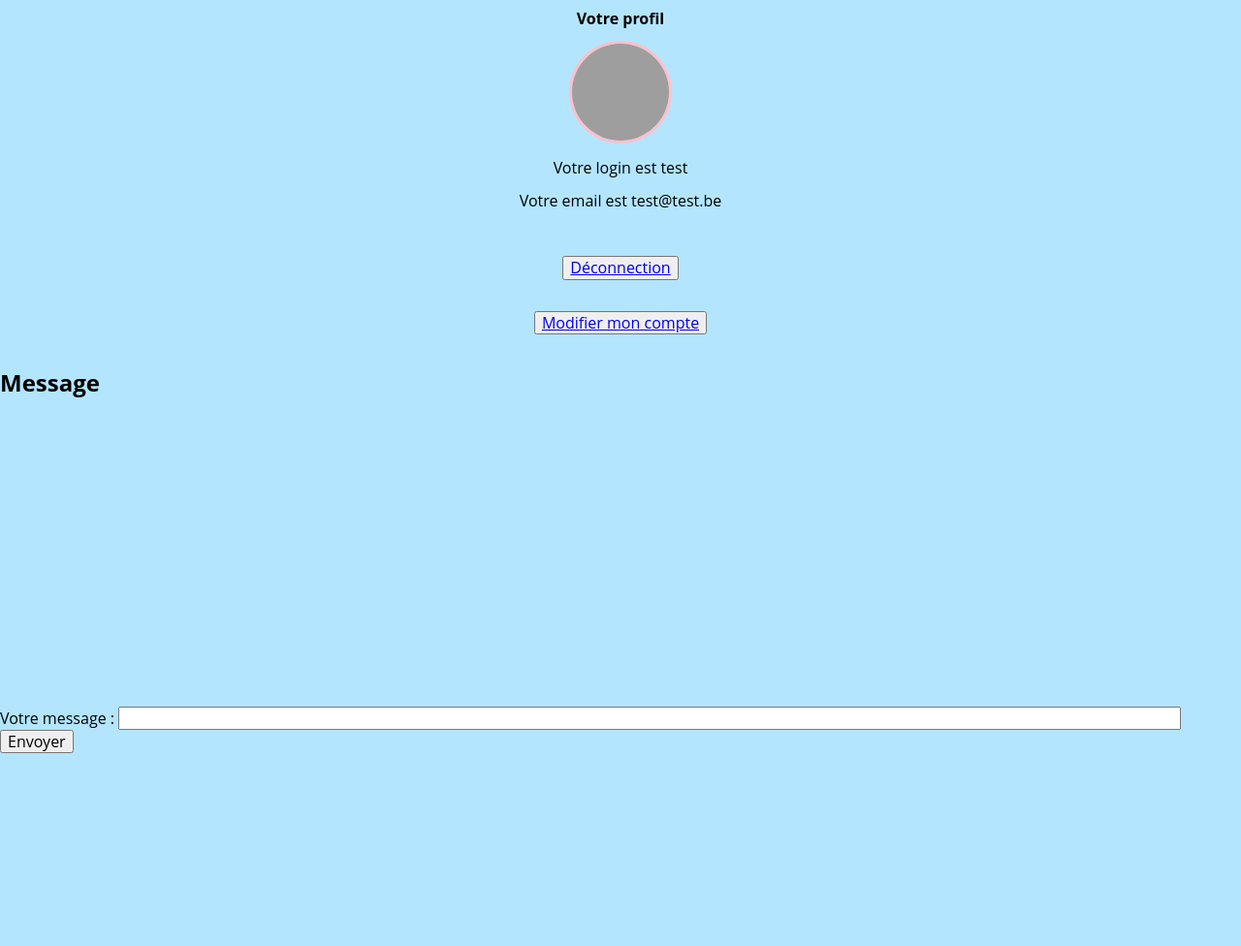
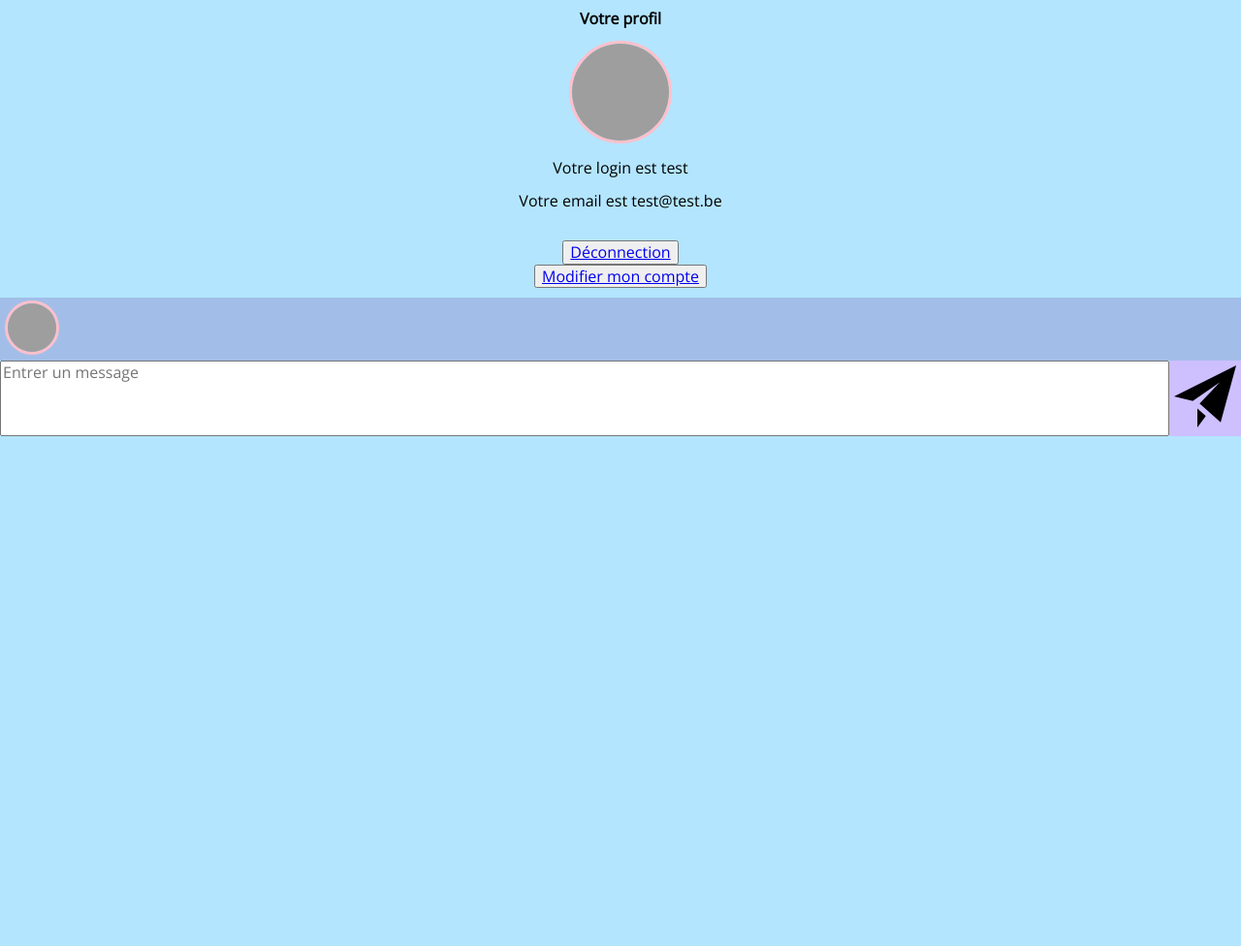
Before and after one commit to BacqEstelle/projet-chatbox-groupe, a PHP site: page / in a window 1280 px wide. Shown: the top 976 px of the page at 97% size. After the commit the page ends 450 px from the top, so only its background shows below. Run offline with PHP 8.4, Linux system fonts and the light colour scheme; a user stored in the database is signed in; data comes from the database, SQL or seed files in the repository; data that the repository does not hold is empty; grey boxes are pictures that could not be loaded.

Commit message:
before merge estelle

```diff
--- a/assets/css/chatbox.css
+++ b/assets/css/chatbox.css
@@ -83,4 +83,30 @@
       -ms-flex-align: center;
           align-items: center;
 }
+
+#chatbox .text {
+  width: 100%;
+}
+
+#chatbox .text .add {
+  display: -webkit-box;
+  display: -ms-flexbox;
+  display: flex;
+  -webkit-box-pack: justify;
+      -ms-flex-pack: justify;
+          justify-content: space-between;
+}
+
+#chatbox .text .add textarea {
+  width: 100%;
+  resize: none;
+}
+
+#chatbox .text .add button {
+  padding: 5px;
+  border: none;
+  -webkit-box-sizing: border-box;
+          box-sizing: border-box;
+  background-color: #CEBFFF;
+}
 /*# sourceMappingURL=chatbox.css.map */
--- a/assets/css/style.css
+++ b/assets/css/style.css
@@ -1,5 +1,4 @@
 .animation {
-    opacity: 0;
   position: absolute;
   z-index: 10;
   -webkit-transform: translateY(-150%);
@@ -9,11 +8,10 @@
 .animation .animationClick {
   background-image: url(../img/etoile.gif);
   background-size: 60%;
+  background-position: 50% 50%;
   background-repeat: no-repeat;
   width: 30vw;
   height: 40vh;
   z-index: 10;
 }
-
-
 /*# sourceMappingURL=style.css.map */
--- a/assets/inc/message.php
+++ b/assets/inc/message.php
@@ -5,8 +5,7 @@
 function sendMessage(){
             // formatage en html et creation des divers éléments du formulaire
             echo '<form class="add" action="index.php" method="post">';
-            echo '<p>Message : <input type="textarea" name="messageToSend"></p>';
-
+            echo '<textarea type="textarea" name="messageToSend"></textarea>';
             echo '<button type="submit" name="addMessage" value="addMessage">Envoyer</button>';
             echo '</form>';
 
--- a/assets/inc/sendmessage.php
+++ b/assets/inc/sendmessage.php
@@ -5,8 +5,8 @@
 function sendMessage(){
             // formatage en html et creation des divers éléments du formulaire
             echo '<form class="add" action="index.php" method="post">';
-            echo 'Votre message : <input type="textarea" name="messageToSend" style="width:85%;" >';
-            echo '<button type="submit" name="addMessage" value="addMessage">Envoyer</button>';
+            echo    '<textarea placeholder="Entrer un message" name="messageToSend"></textarea>';
+            echo    '<button type="submit" name="addMessage" value="addMessage"><img src="assets/img/icone.png"></button>';
             echo '</form>';
 
         try
@@ -52,5 +52,5 @@
     if (isset($_SESSION['login']) && isset($_SESSION['pwd'])) {
         sendMessage();
         }else{
-            echo "Veuillez vous connecter, pour écrire un message";
+            echo "<p>Veuillez vous connecter, pour écrire un message</p>";
         }
--- a/assets/scss/chatbox.scss
+++ b/assets/scss/chatbox.scss
@@ -60,6 +60,26 @@
     }
 }
 
+
+#chatbox{
+    .text{
+      width: 100%;
+      .add{
+        display: flex;
+        justify-content: space-between;
+        textarea{
+            width: 100%;
+            resize: none;
+        }
+        button{
+            padding: 5px;
+            border: none;
+            box-sizing: border-box;
+            background-color: #CEBFFF;
+        }
+      }
+    }
+}
 
 
 // .container {
--- a/index.php
+++ b/index.php
@@ -1,52 +1,52 @@
 <?php session_start() ?>
 <!DOCTYPE html>
-<html lang="en">
+<html lang="fr">
 <head>
     <meta charset="UTF-8">
     <meta name="viewport" content="width=device-width, initial-scale=1.0">
     <meta http-equiv="X-UA-Compatible" content="ie=edge">
+    <title>Chatbox</title>
+    <link href="https://fonts.googleapis.com/css?family=Open+Sans&display=swap" rel="stylesheet">
     <link rel="stylesheet" href="assets/css/normalize.css">
     <link rel="stylesheet" href="assets/css/chatbox.css">
-
-    <title>Chatbox</title>
 </head>
 <body>
     <div class="container">
         <header>
-                <h2>Votre profil</h2>
                     <?php
                         if (isset($_SESSION['login']) && isset($_SESSION['pwd'])) {
+                            echo '<h2>Votre profil</h2>';
                             echo '<img src="'.$_SESSION['avatar'].'" alt="user" style="width: 100px; height: 100px; border-radius: 100px; border: 3px solid pink;"></img>';
                             echo '<p>Votre login est '.$_SESSION['login'].'</p>';
                             echo 'Votre email est '.$_SESSION['email'].'</p>';
-                        echo '<p><button><a href="assets/inc/logout.php">Déconnection</a></button></p>';
-                        echo '<p><button><a href="assets/inc/modifyuser.php?id='.$_SESSION['id'].'">Modifier mon compte</a></button></p>';
+                            echo '<button><a href="assets/inc/logout.php">Déconnection</a></button>';
+                            echo '<button><a href="assets/inc/modifyuser.php?id='.$_SESSION['id'].'">Modifier mon compte</a></button>';
                         }else{
                     ?>
                     <h2> Connexion </h2>
                     <form action="assets/inc/login.php" method="post">
-                <span>Votre login : <input type="text" name="login">
-                Votre mot de passé : <input type="password" name="pwd"></span>
-
-                <p><a href="register.php">register ?</a></p>
-                <p><input type="submit" value="Connexion"></p>
+                        <label for="login">Login :</label>
+                        <input type="text" name="login">
+                        <label for="pwd">Mot de passe :</label>
+                        <input type="password" name="pwd">
+                        <input type="submit" value="Connexion">
+                        <a href="register.php">register ?</a>
                     </form>
                         <?php
                         }
                         ?>
         </header>
-        <h2>Message</h2>
-        <div class="content"  style="overflow-x:scroll; height:300px;">
-            <div id="messageAfficher">
+        <div class="content-chat">
+            <section id="user">
+                <div class="userOnline" id="useronline"></div>
+            </section>
+            <section id="chatbox">
+                <div class="text">
+                    <?php include("assets/inc/sendmessage.php");?>
+                </div>
+            </section>
         </div>
     </div>
-        <?php include("assets/inc/sendmessage.php");?>
-
-        <footer>
-
-        </footer>
-    <div class="container">
     <script src="assets/js/refresh.js"></script>
-
 </body>
 </html>
```
Also changed, not shown: test.php (added, +52 -0 lines), 1 other file. Lines whose indentation alone changed are shown as unchanged.
